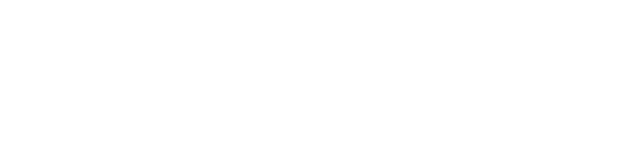
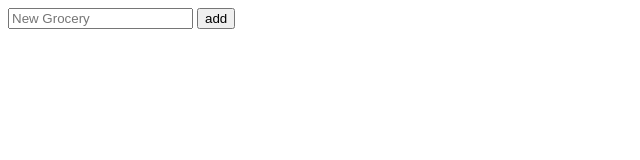
Before and after one commit to HannahHuggins/shoppingList, a plain HTML site: page index.html in a window 1280 px wide. Shown: the whole page, without its empty margins (0-640 px from the left). Drawn offline with Linux system fonts and the light colour scheme.

Commit message:
created form for adding groceries

```diff
--- a/index.html
+++ b/index.html
@@ -6,11 +6,13 @@
      <meta http-equiv="X-UA-Compatible" content="ie=edge">
      <title>Document</title>
  </head>
- <body>
+ <body> <form method= "post" id = "addGroceryForm">
+        <input id= "groceryInput" type="text" placeholder="New Grocery">
+        <button type="Submit">
+        add
+        </button>
+
      <script type= "text/javascript">
-
-
-
  </script>
 
  </body>
```
